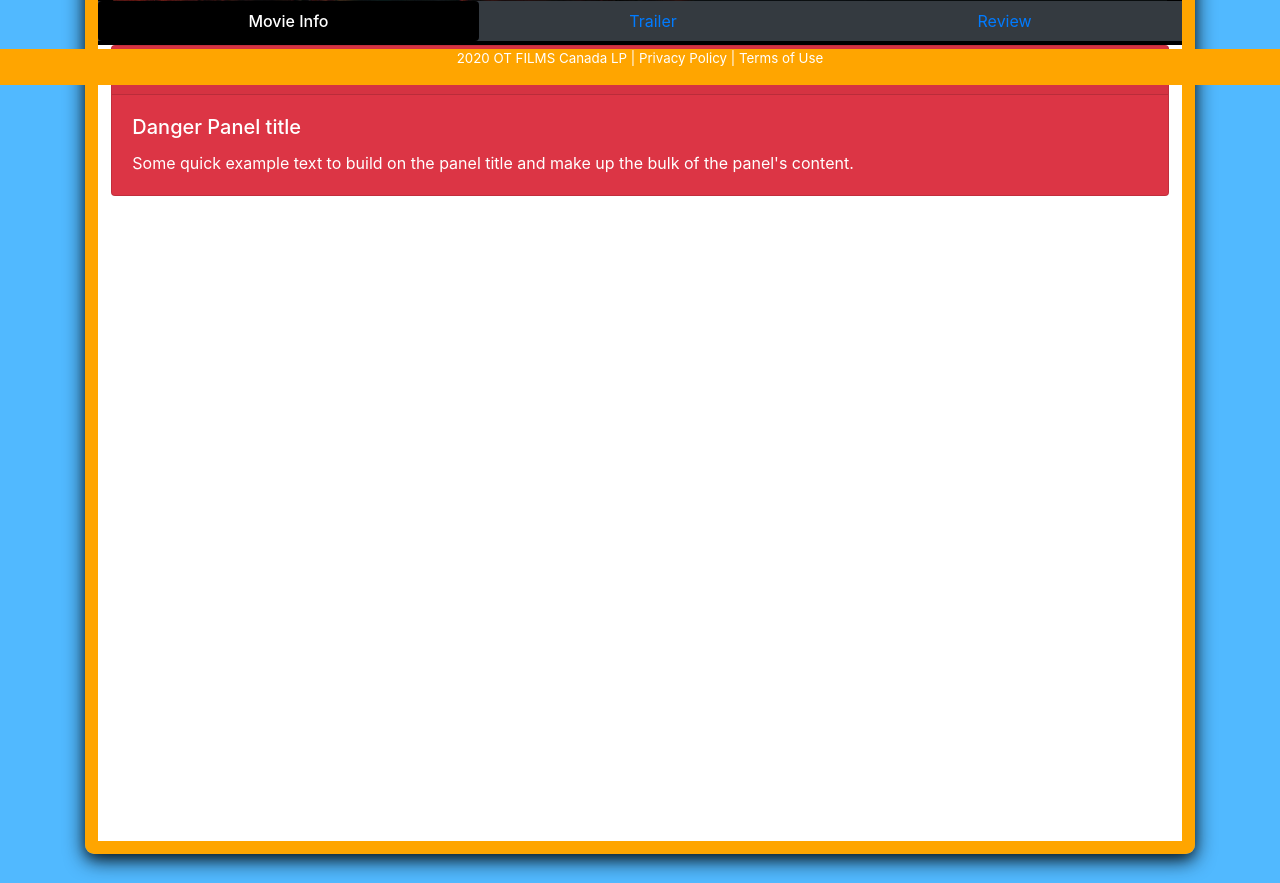
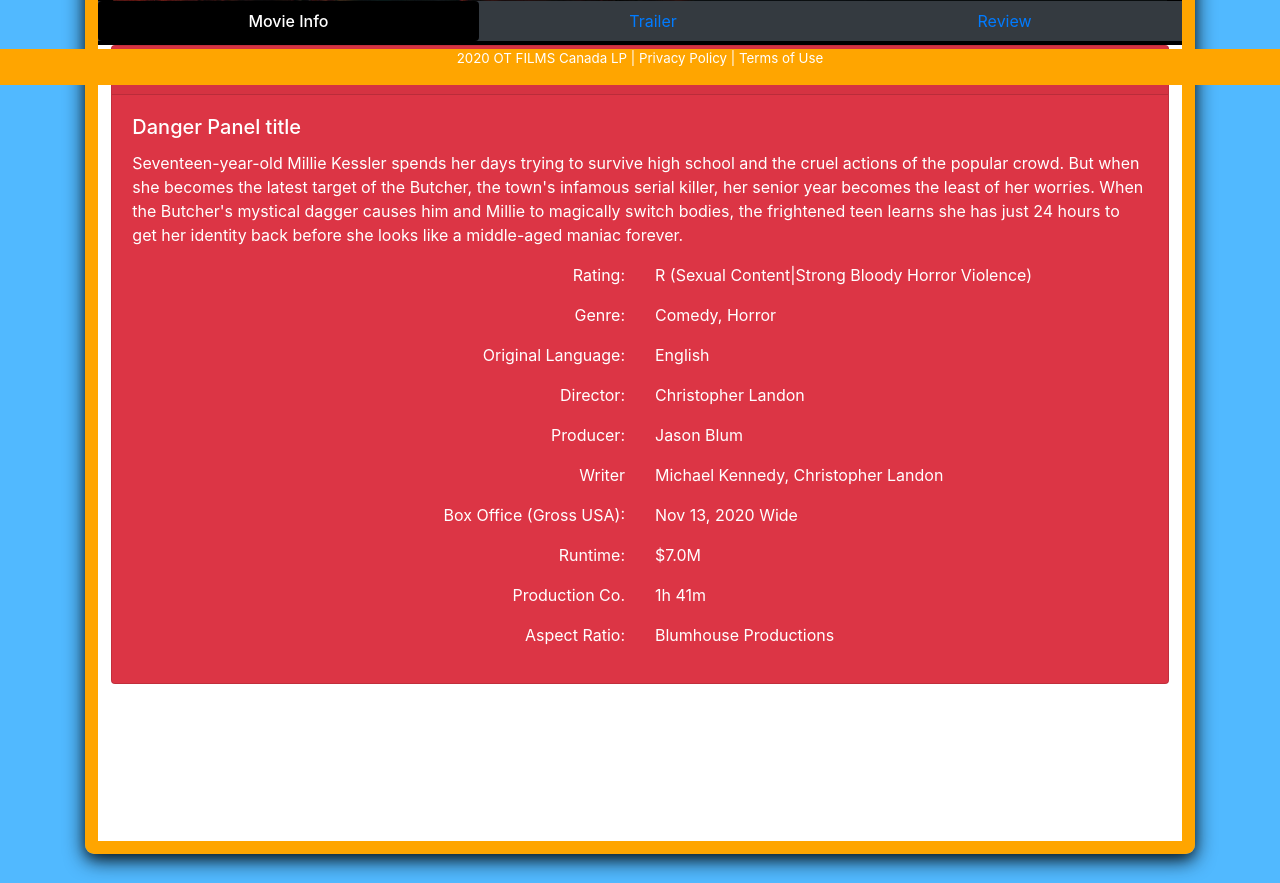
Before and after one commit to ahmetkca/FinalProjectWeb, a PHP site: page /upcoming.php in a window 1280 px wide, after a click on "Freaky". Shown: the part 715-1598 px from the top of the page. Run offline with PHP 8.4, Linux system fonts and the light colour scheme.

Commit message:
Update upcoming.php

```diff
--- a/upcoming.php
+++ b/upcoming.php
@@ -197,7 +197,38 @@ $session_value=(isset($_SESSION['username']))?$_SESSION['username']:'';
 																	<div class="card-header">Header</div>
 																		<div class="card-body">
 																			<h5 class="card-title">Danger Panel title</h5>
-																			<p class="card-text text-white">Some quick example text to build on the panel title and make up the bulk of the panel's content.</p>
+																			<p>
+																			Seventeen-year-old Millie Kessler spends her days trying to survive high school and the cruel actions of the popular crowd. But when she becomes the latest target of the Butcher,
+																			the town's infamous serial killer, her senior year becomes the least of her worries. When the Butcher's mystical dagger causes him and Millie to magically switch bodies,
+																			the frightened teen learns she has just 24 hours to get her identity back before she looks like a middle-aged maniac forever.
+																			</p>
+																			<div class="row">
+																				<div class="col" style="text-align: right;">
+																					<p> Rating: </p>
+																					<p> Genre:</p>
+																					<p> Original Language:</p>
+																					<p> Director:   </p>
+																					<p> Producer:   </p>
+																					<p> Writer      </p>
+																					<p> Box Office (Gross USA): </p>
+																					<p> Runtime:    </p>
+																					<p> Production Co. </p>
+																					<p> Aspect Ratio:   </p>
+																				</div>
+																				<div class="col">
+																					<p> R (Sexual Content|Strong Bloody Horror Violence)</p>
+																					<p> Comedy, Horror</p>
+																					<p> English</p>
+																					<p> Christopher Landon</p>
+																					<p> Jason Blum</p>
+																					<p> Michael Kennedy, Christopher Landon</p>
+																					<p> Nov 13, 2020  Wide</p>
+																					<p> $7.0M</p>
+																					<p> 1h 41m</p>
+																					<p> Blumhouse Productions</p>
+
+																				</div>
+																			</div>
 																	</div>
 																</div>
 															</div>
@@ -258,7 +289,41 @@ $session_value=(isset($_SESSION['username']))?$_SESSION['username']:'';
 															<div class="card-header">Header</div>
 															<div class="card-body">
 																<h5 class="card-title">Secondary Panel title</h5>
-																<p class="card-text text-white">Some quick example text to build on the panel title and make up the bulk of the panel's content.</p>
+																<p class="card-text text-white">A look at three defining chapters in the life of Chiron, a young black man growing up in Miami.
+																His epic journey to manhood is guided by the kindness, support and love of the community that helps raise him.</p>
+
+																			<div class="row">
+																				<div class="col" style="text-align: right;">
+																					<p>	Rating:	</p>
+																					<p>	Genre:</p>
+																					<p>	Original Language:</p>
+																					<p>	Director:	</p>
+																					<p>	Producer:	</p>
+																					<p>	Release Date (Theaters):	</p>
+																					<p>	Release Date (Streaming):	</p>
+																					<p>	Box Office (Gross USA):	</p>
+																					<p>	Runtime:	</p>
+																					<p>	Production Co:	</p>
+																					<p>	Sound Mix:	</p>
+
+
+																				</div>
+																				<div class="col">
+																					<p> R (Drug Use|Brief Violence|Some Sexuality)</p>
+																					<p> Drama</p>
+																					<p> English</p>
+																					<p> Barry Jenkins</p>
+																					<p> Adele Romanski, Dede Gardner, Jeremy Kleiner</p>
+																					<p> Nov 18, 2016  Wide</p>
+																					<p> Feb 21, 2017</p>
+																					<p> $27.9M</p>
+																					<p> 1h 51m</p>
+																					<p> Plan B Entertainment, Upload Films, Pastel</p>
+																					<p>	Dolby Digital</p>
+																					<p> Scope (2.35:1)</p>
+
+																			</div>
+																			</div>
 															</div>
 														</div>
 													</div>
@@ -320,6 +385,40 @@ $session_value=(isset($_SESSION['username']))?$_SESSION['username']:'';
 														<div class="card-body">
 															<h5 class="card-title">Warning Panel title</h5>
 															<p class="card-text text-white">Some quick example text to build on the panel title and make up the bulk of the panel's content.</p>
+
+															<div class="row">
+																				<div class="col" style="text-align: right;">
+																					<p>	Rating:	</p>
+																					<p>	Genre:</p>
+																					<p>	Original Language:</p>
+																					<p>	Director:	</p>
+																					<p>	Producer:	</p>
+																					<p> Writer: </p>
+																					<p>	Release Date (Theaters):	</p>
+																					<p>	Release Date (Streaming):	</p>
+																					<p>	Box Office (Gross USA):	</p>
+																					<p>	Runtime:	</p>
+																					<p>	Production Co:	</p>
+																					<p>	Sound Mix:	</p>
+																					<p>	Aspect Ratio:	</p>
+
+																				</div>
+																				<div class="col">
+																					<p> PG-13 (Intense Sci-Fi Action/Violence)</p>
+																					<p> Action, Adventure, Fantasy</p>
+																					<p> English</p>
+																					<p> Kenneth Branagh</p>
+																					<p> Kevin Feige</p>
+																					<p> Ashley Miller, Zack Stentz, Don Payne</p>
+																					<p> May 6, 2011  Wide</p>
+																					<p> Nov 23, 2015</p>
+																					<p> $268.0M</p>
+																					<p> 1h 53m</p>
+																					<p>	Marvel Studios</p>
+																					<p> SDDS, Dolby Digital, Datasat</p>
+
+																				</div>
+																			</div>
 														</div>
 														</div>
 													</div>
```
